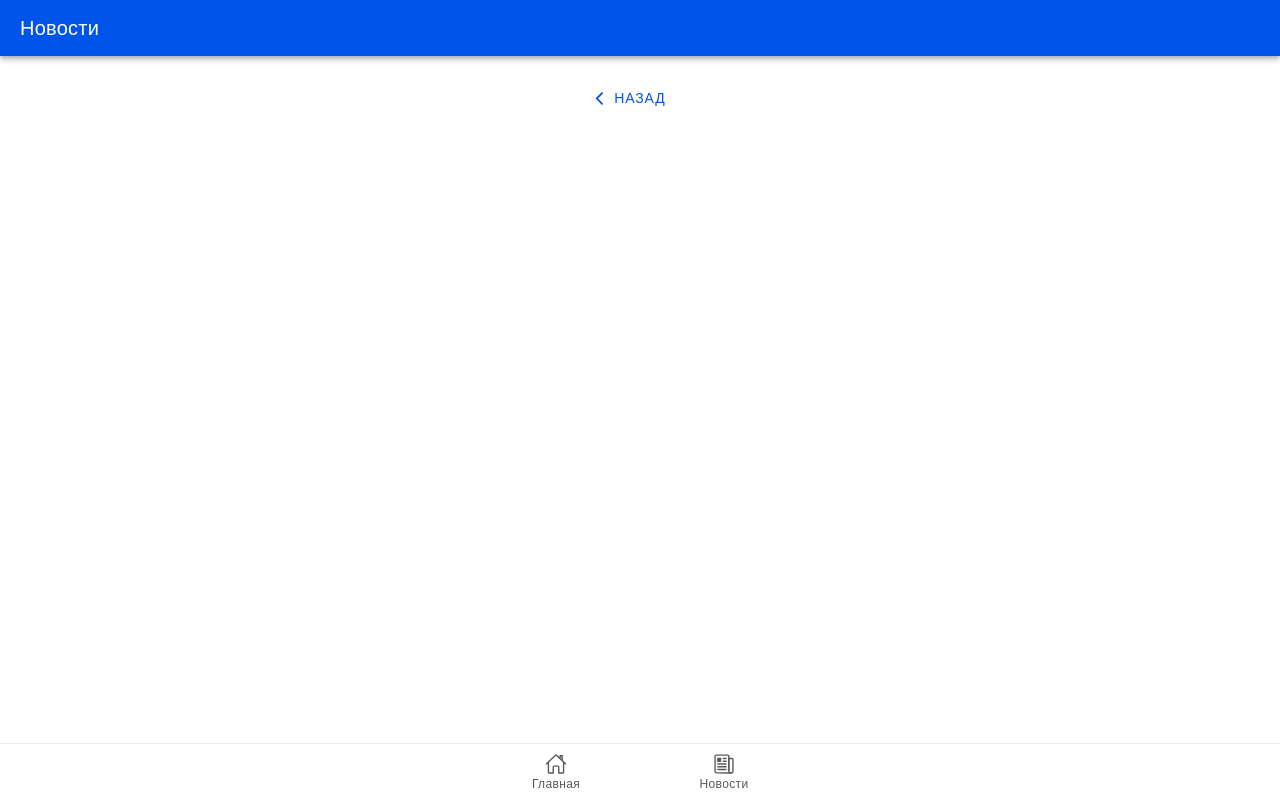
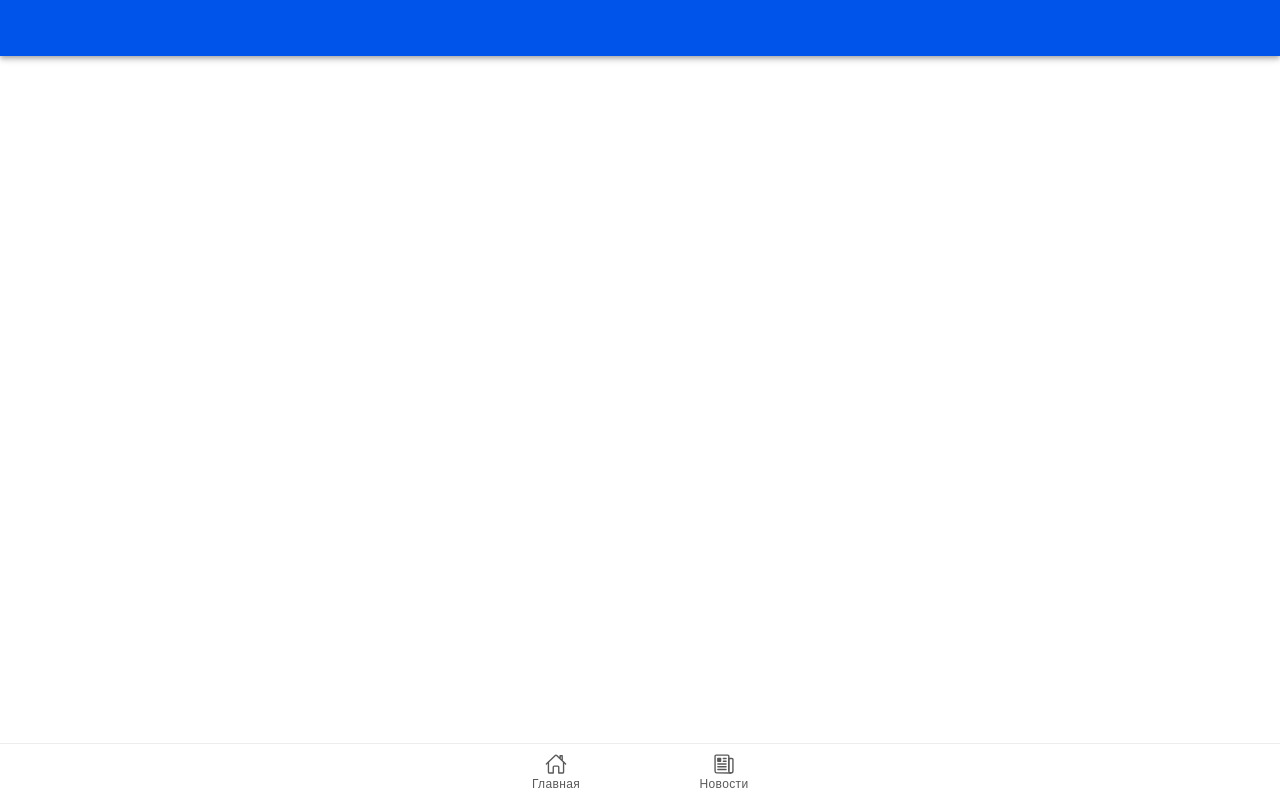
Before and after one commit to panovacoding/ionic-template, a React (Vite) app: page /news-detail/1 in a window 1280 px wide. Built offline with nearby package versions, Linux system fonts and the light colour scheme; a web font is replaced by a local one.

Commit message:
fix: layout fixes

```diff
--- a/src/components/Article/Article.tsx
+++ b/src/components/Article/Article.tsx
@@ -1,8 +1,3 @@
-import {
-  IonButton,
-  IonIcon,
-} from '@ionic/react';
-import { chevronBackOutline } from 'ionicons/icons';
 import './Article.css'
 import { NewsItem } from '../../utils/types';
 
@@ -15,10 +10,6 @@ interface ArticleProps {
 const Article : React.FC<ArticleProps> = ({article, onIonButtonClick}) => {
     return (
       <>
-        <IonButton onClick={onIonButtonClick} fill="clear">
-          <IonIcon icon={chevronBackOutline} slot="start"></IonIcon>
-          Назад
-        </IonButton>
         <article className="article">
           <h1 className="article__title">{article?.title}</h1>
           <img className="article__image" src={article?.image ?? ''} alt="" />
--- a/src/pages/NewsDetail/NewsDetail.tsx
+++ b/src/pages/NewsDetail/NewsDetail.tsx
@@ -2,6 +2,10 @@ import {
   IonPage,
   IonContent,
   IonSpinner,
+  IonHeader,
+  IonToolbar,
+  IonButtons,
+  IonBackButton
 } from '@ionic/react';
 
 import Header from '../../components/Header/Header';
@@ -26,7 +30,13 @@ const NewsDetail : React.FC = () => {
 
     return (
       <IonPage>
-        <Header title='Новости'/>
+        <IonHeader>
+          <IonToolbar color="primary">
+            <IonButtons slot="start">
+              <IonBackButton text={'Назад'}></IonBackButton>
+            </IonButtons>
+          </IonToolbar>
+        </IonHeader>
         <IonContent>
           <div className="article-container">
             {isLoading ? (
```
Lines whose indentation alone changed are shown as unchanged.
